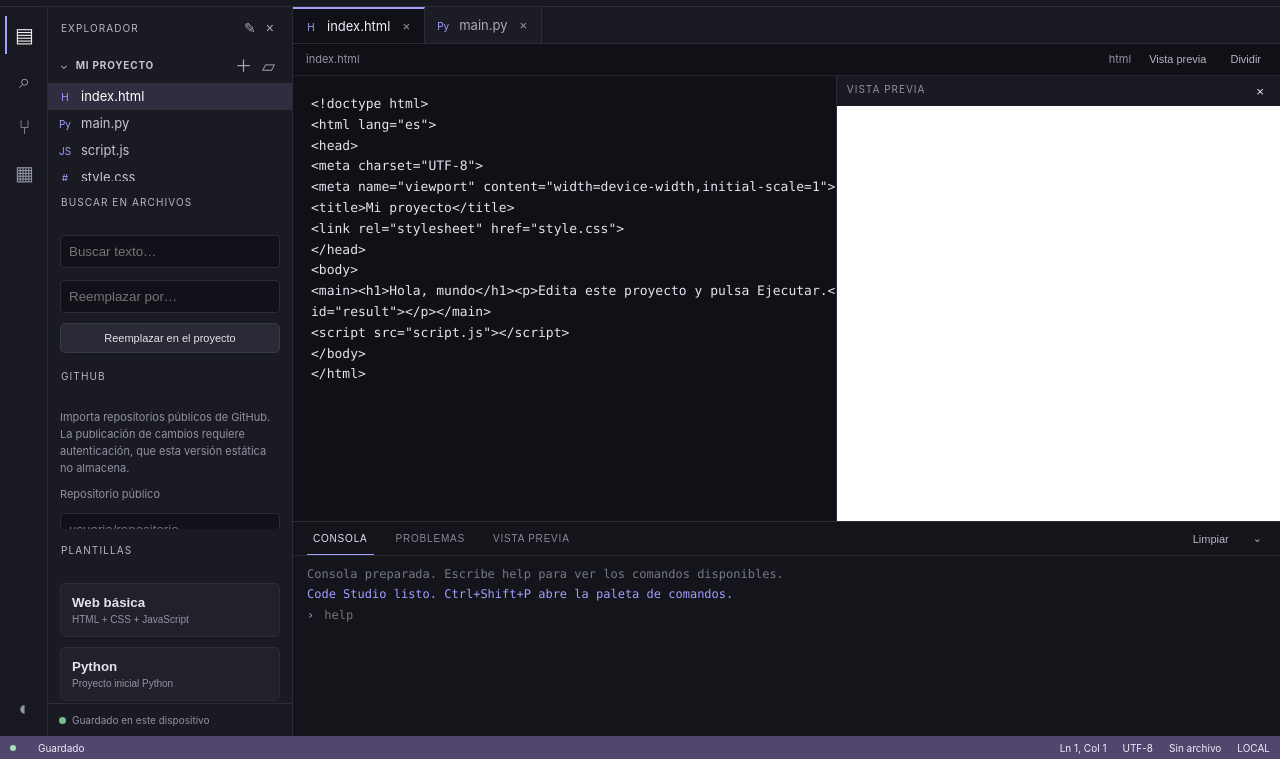
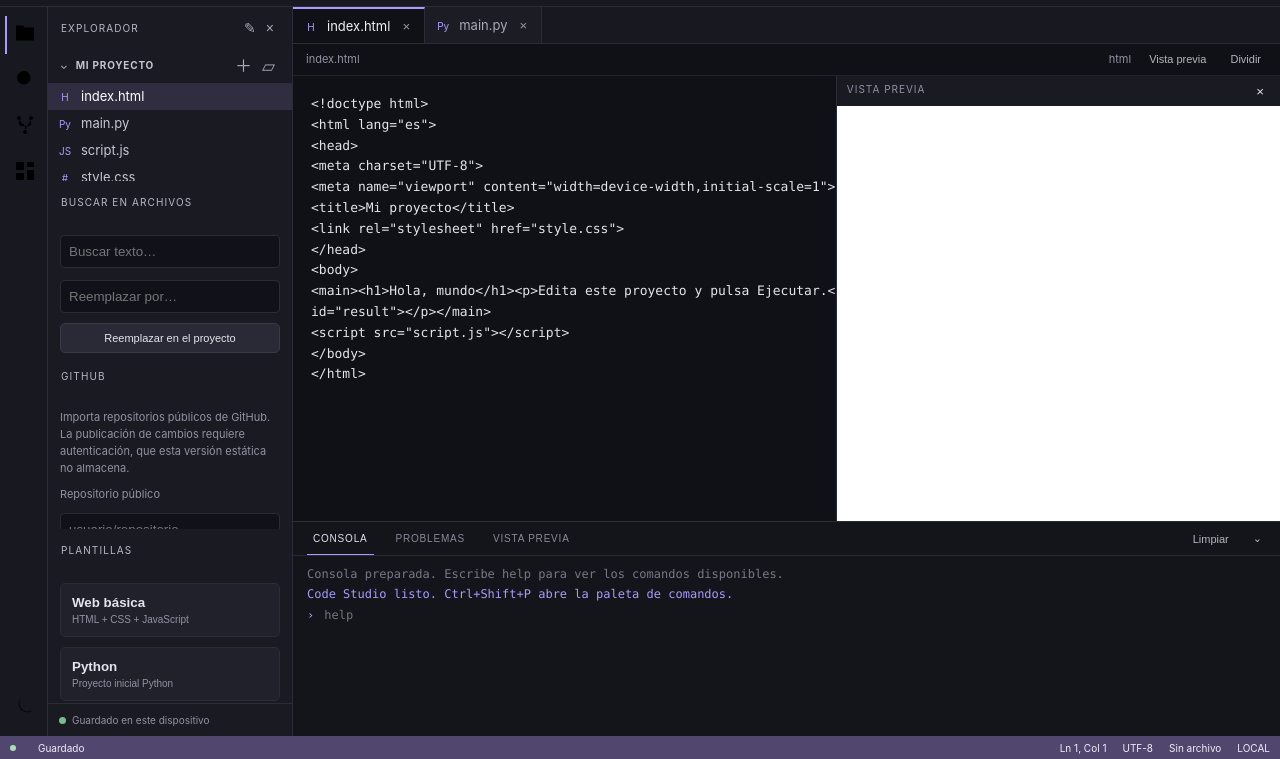
Before and after one commit to Charizard2026/CodeStudio, a plain HTML site: page index.html in a window 1280 px wide. Shown: the part 41-800 px from the top of the page. Drawn offline with nearby package versions, Linux system fonts and the light colour scheme.

Commit message:
Redesign activity bar with consistent SVG icons

```diff
--- a/index.html
+++ b/index.html
@@ -19,11 +19,11 @@
 </header>
 <div class="workspace">
  <aside class="activity">
-  <button class="activity-btn active" data-view="explorer" title="Explorador">▤</button>
-  <button class="activity-btn" data-view="search" title="Buscar">⌕</button>
-  <button class="activity-btn" data-view="github" title="GitHub">⑂</button>
-  <button class="activity-btn" data-view="templates" title="Plantillas">▦</button>
-  <div class="activity-spacer"></div><button class="activity-btn" id="theme-toggle" title="Cambiar tema">◐</button>
+  <button class="activity-btn active" data-view="explorer" title="Explorador" aria-label="Explorador"><svg viewBox="0 0 24 24"><path d="M3 4.5h7l2 2h9v13H3z"/><path d="M3 9h18"/></svg></button>
+  <button class="activity-btn" data-view="search" title="Buscar" aria-label="Buscar"><svg viewBox="0 0 24 24"><circle cx="10.8" cy="10.8" r="6.8"/><path d="m16 16 5 5"/></svg></button>
+  <button class="activity-btn" data-view="github" title="GitHub" aria-label="GitHub"><svg viewBox="0 0 24 24"><circle cx="6" cy="5" r="2"/><circle cx="18" cy="5" r="2"/><circle cx="12" cy="19" r="2"/><path d="M6 7v3a3 3 0 0 0 3 3h3m6-6v3a3 3 0 0 1-3 3h-3v4"/></svg></button>
+  <button class="activity-btn" data-view="templates" title="Plantillas" aria-label="Plantillas"><svg viewBox="0 0 24 24"><rect x="3" y="3" width="8" height="8" rx="1"/><rect x="14" y="3" width="7" height="5" rx="1"/><rect x="14" y="11" width="7" height="10" rx="1"/><rect x="3" y="14" width="8" height="7" rx="1"/></svg></button>
+  <div class="activity-spacer"></div><button class="activity-btn" id="theme-toggle" title="Cambiar tema" aria-label="Cambiar tema"><svg viewBox="0 0 24 24"><path d="M20.5 15.5A8.5 8.5 0 0 1 8.5 3.5a8.5 8.5 0 1 0 12 12z"/></svg></button>
  </aside>
  <aside class="sidebar">
   <section class="sidebar-view" id="view-explorer">
```
